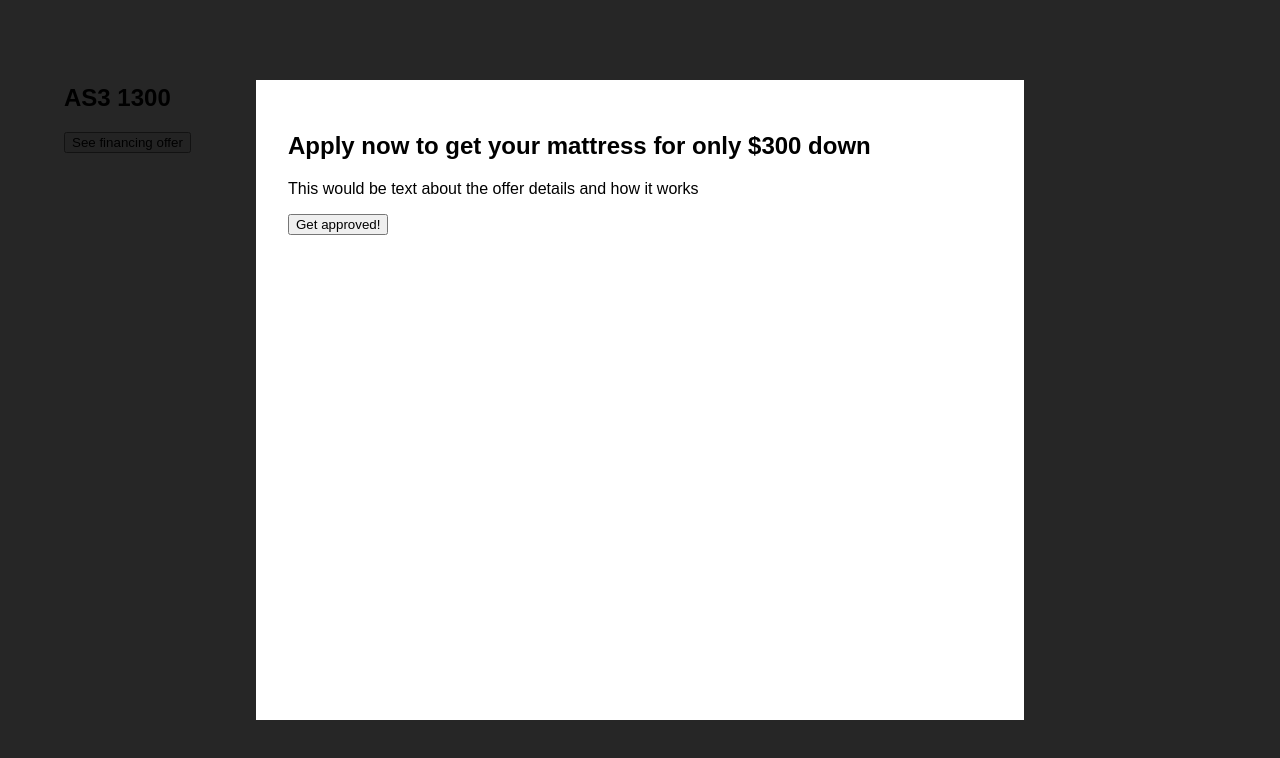
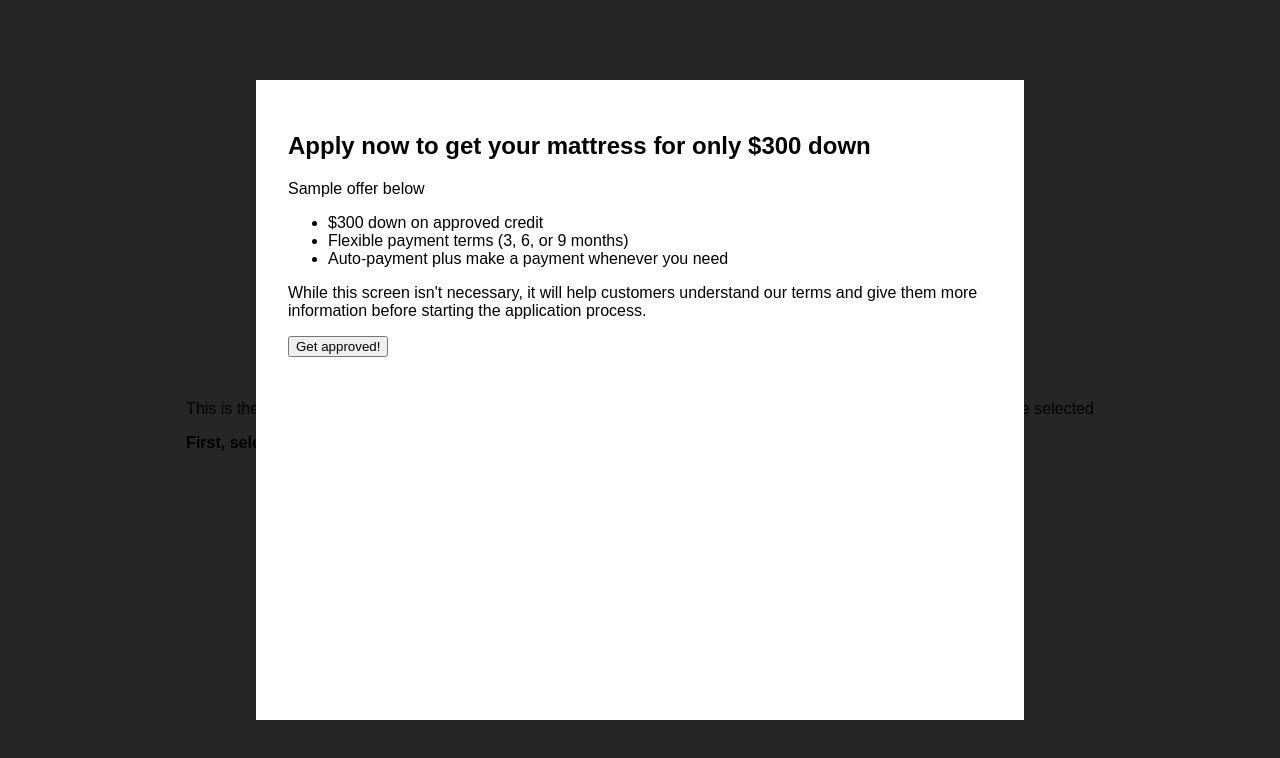
Before and after one commit to thenerdscribe/financing-app, a React (Create React App) app: page / in a window 1280 px wide. Both pictures are taken after a click on the button "See financing offer". Shown: the top 758 px of the page. Built offline with nearby package versions, Linux system fonts and the light colour scheme.

Commit message:
General updates

```diff
--- a/package.json
+++ b/package.json
@@ -3,7 +3,6 @@
   "version": "0.1.0",
   "private": true,
   "dependencies": {
-    "lodash": "^4.17.10",
     "react": "^16.4.2",
     "react-dom": "^16.4.2",
     "react-scripts": "1.1.4"
--- a/src/App.css
+++ b/src/App.css
@@ -8,6 +8,11 @@ body {
   margin: 0;
   padding: 4rem;
   font-family: sans-serif;
+}
+
+.App {
+  max-width: 85%;
+  margin: 5rem auto;
 }
 
 .pop-up {
@@ -33,3 +38,25 @@ body {
     width: 60vw;
   }
 }
+
+.active {
+  background: #ccc;
+}
+
+.products-button {
+  display: flex;
+  flex-direction: column;
+  align-items: center;
+}
+
+.products {
+  display: flex;
+  justify-content: space-between;
+  margin-bottom: 2rem;
+}
+
+.product {
+  padding: 2rem;
+  margin: 1rem;
+  border: 1px solid #aaa;
+}
--- a/src/App.js
+++ b/src/App.js
@@ -10,21 +10,51 @@ class App extends React.Component {
   constructor() {
     super();
     this.state = {shown: false, active: null};
-    this.mattresses = {as1: 999, as2: 1100, as3: 1300};
+    this.mattresses = [
+      {name: 'AS1', price: 999},
+      {name: 'AS2', price: 1100},
+      {name: 'AS3', price: 1300},
+    ];
   }
+
+  changePrice(mattress) {
+    this.setState({active: mattress});
+  }
+
   render() {
+    const products = this.mattresses.map(mattress => {
+      return (
+        <Product
+          key={mattress.name}
+          active={this.state.active}
+          product={mattress}
+          choice={this.changePrice.bind(this)}
+        />
+      );
+    });
     return (
       <div className="App">
-        <div>
-          <Product price={this.mattresses.as3} />
+        <div className="products-button">
+          <div className="products">{products}</div>
           <Button
-            onClick={() =>
-              this.setState({shown: true, active: this.mattresses.as3})
-            }
+            onClick={() => this.setState({shown: true})}
             message="See financing offer"
           />
+          <div className="Explanation">
+            <p>
+              This is the product details page. For this exercise, you can
+              select one of three products, but typically, only one would be
+              selected
+            </p>
+            <p>
+              <strong>First, select a product.</strong> Then, click{' '}
+              <strong>"See financing offer"</strong> to continue through the
+              demo.
+            </p>
+          </div>
         </div>
-        <PriceContext.Provider value={this.state.active}>
+        <PriceContext.Provider
+          value={this.state.active !== null ? this.state.active.price : 0}>
           <PreAuth shown={this.state.shown} />
         </PriceContext.Provider>
       </div>
--- a/src/AuthorizationForm.js
+++ b/src/AuthorizationForm.js
@@ -1,7 +1,6 @@
 import React from 'react';
 import PaymentTerms from './PaymentTerms.js';
 import {PriceContext} from './App.js';
-import _ from 'lodash';
 import './App.css';
 
 class AuthorizationForm extends React.Component {
@@ -36,9 +35,10 @@ class AuthorizationForm extends React.Component {
     this.setState({waiting: true});
 
     setTimeout(() => {
+      const approval = Math.random() <= 0.8 ? true : false;
       this.setState({
         waiting: false,
-        approved: _.sample([true, false]),
+        approved: approval,
       });
     }, 2000);
   }
@@ -60,6 +60,7 @@ class AuthorizationForm extends React.Component {
             <div className="form-input">
               <label htmlFor="email">Email Address</label>
               <input
+                required
                 type="email"
                 name="email"
                 id="email"
@@ -70,6 +71,7 @@ class AuthorizationForm extends React.Component {
             <div className="form-input">
               <label htmlFor="fname">First Name</label>
               <input
+                required
                 type="text"
                 name="fname"
                 id="fname"
@@ -80,6 +82,7 @@ class AuthorizationForm extends React.Component {
             <div className="form-input">
               <label htmlFor="lname">Last Name</label>
               <input
+                required
                 type="text"
                 name="lname"
                 id="lname"
@@ -88,8 +91,11 @@ class AuthorizationForm extends React.Component {
               />
             </div>
             <div className="form-input">
-              <label htmlFor="ssn">Social Security Number</label>
+              <label htmlFor="ssn">
+                Last Four of Your Social Security Number
+              </label>
               <input
+                required
                 type="number"
                 name="ssn"
                 id="ssn"
@@ -100,6 +106,7 @@ class AuthorizationForm extends React.Component {
             <div className="form-input">
               <label htmlFor="dob">Date of Birth</label>
               <input
+                required
                 type="date"
                 name="dob"
                 id="dob"
@@ -110,6 +117,7 @@ class AuthorizationForm extends React.Component {
             <div className="form-input">
               <label htmlFor="readAgreement">Read our agreement</label>
               <input
+                required
                 type="checkbox"
                 name="readAgreement"
                 id="readAgreement"
@@ -118,7 +126,9 @@ class AuthorizationForm extends React.Component {
               />
             </div>
             <button type="submit">Submit Application</button>{' '}
-            {this.state.waiting ? 'Processing' : ''}
+            {this.state.waiting
+              ? 'Processing (This would be us sending the info to a pre-auth service.)'
+              : ''}
           </form>
         </div>
       );
--- a/src/PaymentTerms.js
+++ b/src/PaymentTerms.js
@@ -31,9 +31,14 @@ class PaymentTerms extends React.Component {
     } else if (this.props.approved) {
       return (
         <div className="pop-up payment-terms approved">
-          <h2>Congrats</h2>
-          <p>Select your payment terms</p>
+          <h2>Approval Screen</h2>
+          <p>
+            Customer would then set their payment terms. This would be dynamic
+            based on their risk (i.e. higher down payment if they're a higher
+            risk).
+          </p>
           <form onSubmit={this.handleSubmit}>
+            <div className="form-input">
               <label htmlFor="paymentRates">How many months?</label>
               <input
                 type="range"
@@ -44,6 +49,8 @@ class PaymentTerms extends React.Component {
                 onChange={this.handleChange}
               />
               <div>{this.state.range} Months</div>
+            </div>
+            <div className="form-input">
               <label htmlFor="downPayment">Down payment</label>
               <input
                 type="number"
@@ -51,6 +58,7 @@ class PaymentTerms extends React.Component {
                 value={this.state.downPayment}
                 onChange={this.handleDownPayment}
               />
+            </div>
             <span>{this.state.error}</span>
             <div>
               $
--- a/src/PreAuth.js
+++ b/src/PreAuth.js
@@ -16,7 +16,17 @@ class PreAuth extends React.Component {
       return (
         <div className="pop-up approval-notice">
           <h2>Apply now to get your mattress for only $300 down</h2>
-          <p>This would be text about the offer details and how it works</p>
+          <p>Sample offer below</p>
+          <ul>
+            <li>$300 down on approved credit</li>
+            <li>Flexible payment terms (3, 6, or 9 months)</li>
+            <li>Auto-payment plus make a payment whenever you need</li>
+          </ul>
+          <p>
+            While this screen isn't necessary, it will help customers understand
+            our terms and give them more information before starting the
+            application process.
+          </p>
           <Button
             onClick={() => this.setState({response: true})}
             message="Get approved!"
--- a/src/Product.js
+++ b/src/Product.js
@@ -3,7 +3,18 @@ import './App.css';
 
 class Product extends React.Component {
   render() {
-    return <h2>AS3 {this.props.price}</h2>;
+    const handleClick = () => {
+      this.props.choice(this.props.product);
+    };
+    const isActive = this.props.active === this.props.product ? 'active' : '';
+    return (
+      <div className={isActive + ' product'}>
+        <h2>
+          {this.props.product.name} {this.props.product.price}
+        </h2>
+        <button onClick={handleClick.bind(this)}>Select Product</button>
+      </div>
+    );
   }
 }
 
```
Lines whose indentation alone changed are shown as unchanged.
